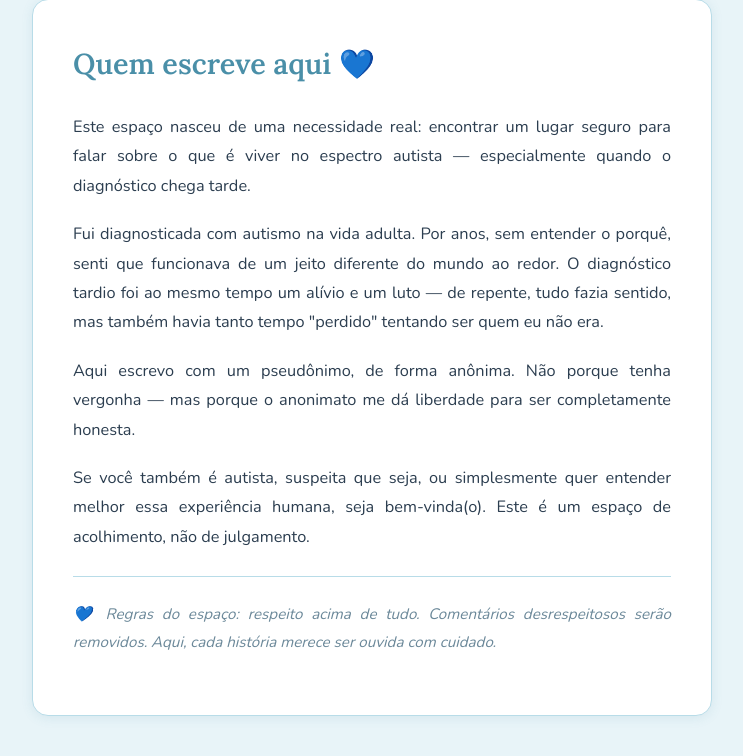
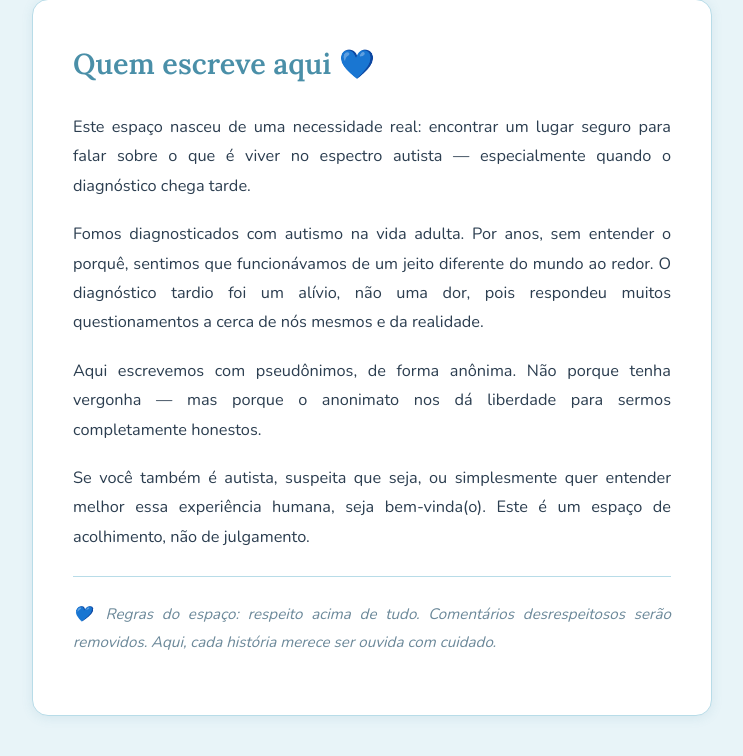
Before and after one commit to ferreirasjppb-ai/minha-jornada-azul, a Flask app: page /sobre in a window 1280 px wide. Shown: the part 107-863 px from the top of the page, without its empty margins (268-1011 px from the left). Run offline with Flask 3, Linux system fonts and the light colour scheme.

Commit message:
atualizando pagina sobre

```diff
--- a/templates/sobre.html
+++ b/templates/sobre.html
@@ -1,4 +1,3 @@
-<!-- sobre.html -->
 {% extends 'base.html' %}
 {% block title %}Sobre — Minha Jornada Azul{% endblock %}
 {% block conteudo %}
@@ -12,15 +11,15 @@
     </p>
 
     <p>
-        Fui diagnosticada com autismo na vida adulta. Por anos, sem entender o porquê,
-        senti que funcionava de um jeito diferente do mundo ao redor. O diagnóstico tardio
-        foi ao mesmo tempo um alívio e um luto — de repente, tudo fazia sentido,
-        mas também havia tanto tempo "perdido" tentando ser quem eu não era.
+        Fomos diagnosticados com autismo na vida adulta. Por anos, sem entender o porquê,
+        sentimos que funcionávamos de um jeito diferente do mundo ao redor. O diagnóstico
+        tardio foi um alívio, não uma dor, pois respondeu muitos questionamentos a cerca
+        de nós mesmos e da realidade.
     </p>
 
     <p>
-        Aqui escrevo com um pseudônimo, de forma anônima. Não porque tenha vergonha —
-        mas porque o anonimato me dá liberdade para ser completamente honesta.
+        Aqui escrevemos com pseudônimos, de forma anônima. Não porque tenha vergonha —
+        mas porque o anonimato nos dá liberdade para sermos completamente honestos.
     </p>
 
     <p>
```
